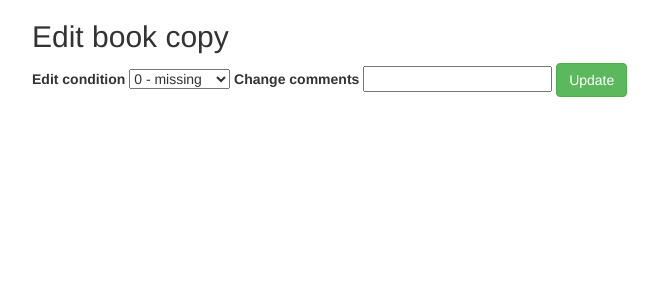
After one commit to bseaver/php5-library, a PHP site: template views/edit_book_copy.html.twig in a window 1280 px wide. The commit adds this page. Shown: the top 300 px of the page, without its empty margins (38-696 px from the left). Run offline with PHP 8.4, Linux system fonts and the light colour scheme; the template is opened without the code that fills it, so the values that code supplies are empty; some libraries are stand-ins or nearby versions.

Commit message:
add page to edit book copies

```diff
--- a/src/BookCopy.php
+++ b/src/BookCopy.php
@@ -106,6 +106,7 @@
             }
 
             if ($search_selector == 'all') {
+                var_dump('test');
                 $statement_handle = $GLOBALS['DB']->prepare(
                     "SELECT * FROM book_copies ORDER BY book_id, id;"
                 );
--- /dev/null
+++ b/views/edit_book_copy.html.twig
@@ -0,0 +1,25 @@
+{% extends 'template.html.twig' %}
+
+{% block body %}
+    <h2>Edit book copy</h2>
+    <form action="/update_book_copy/{{copy.getId}}" method="post">
+        <input name="_method" type="hidden" value="patch">
+        <input type="hidden" name="copy_id" value={{copy.getId}}>
+
+        <label for="update_condition">Edit condition</label>
+
+        <select class="" name="update_condition">
+            <option value='0' {% if 0 == copy.getBookCondition %}selected{% endif %}>0 - missing
+            <option value='1'{% if 1 == copy.getBookCondition %}selected{% endif %}>1 - very poor
+            <option value='2' {% if 2 == copy.getBookCondition %}selected{% endif %}>2 - poor
+            <option value='3' {% if 3 == copy.getBookCondition %}selected{% endif %}>3 - fair
+            <option value='4' {% if 4 == copy.getBookCondition %}selected{% endif %}>4 - good
+            <option value='5'{% if 5 == copy.getBookCondition %}selected{% endif %}>5 - new
+        </select>
+
+        <label for="update_comments">Change comments</label>
+        <input type="text" name="update_comments" id="update_comments" value='{{copy.getComment}}'>
+
+        <button type="submit" class='btn btn-success'>Update</button>
+    </form>
+{% endblock %}
```
Also changed, not shown: app/app.php (+17 -4 lines), views/edit_book.html.twig (+7 -7 lines).
